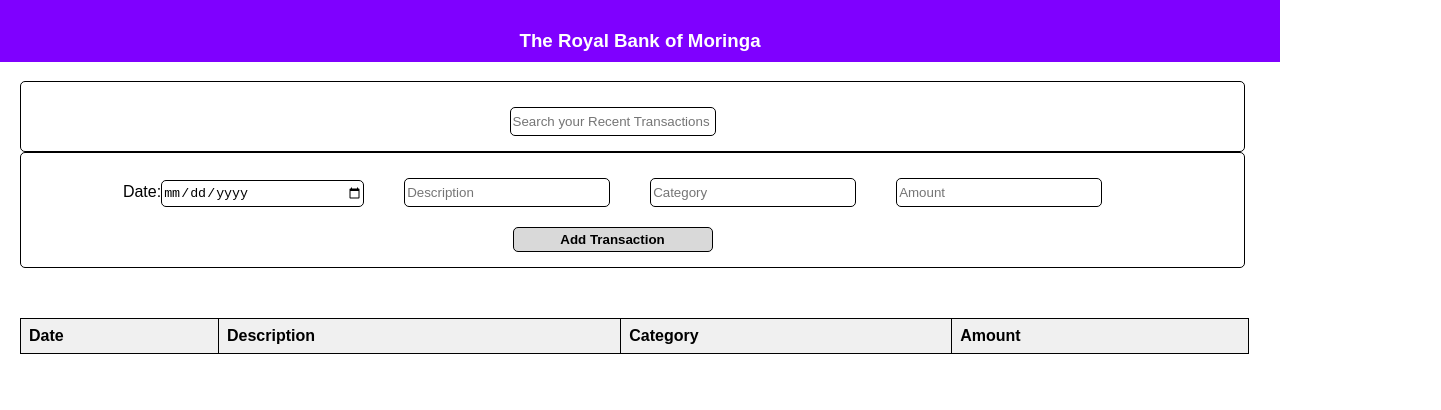
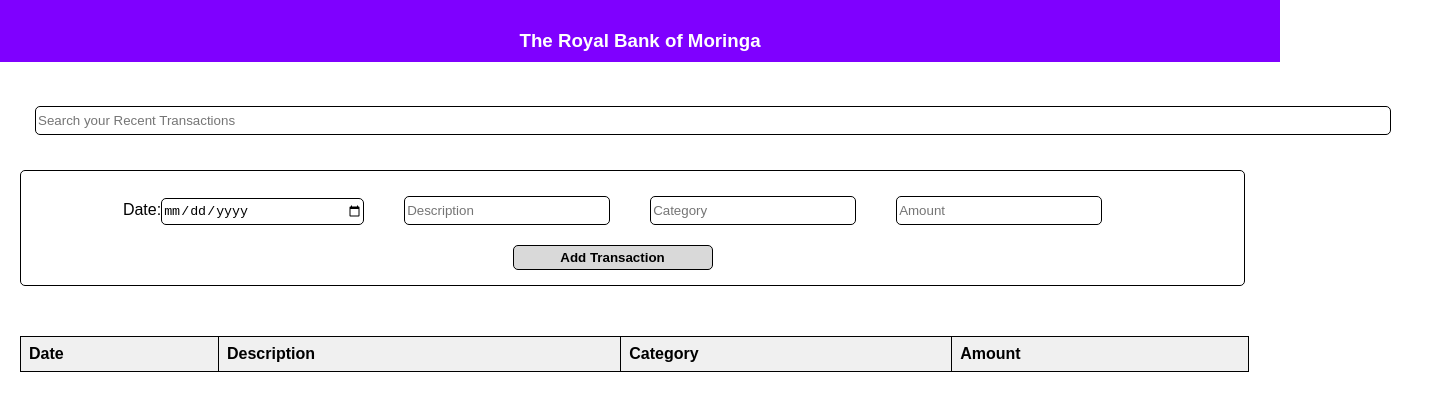
Before and after one commit to Neema-Charity/Neema-Phase-2-Week-1-Code-Challenge-Bank-of-Flatiron, a React (Create React App) app: page / in a window 1280 px wide. Shown: the top 410 px of the page, 1441 px wide, since content can reach past the window. Built offline with nearby package versions, Linux system fonts and the light colour scheme.

Commit message:
style page

```diff
--- a/src/components/Form.css
+++ b/src/components/Form.css
@@ -46,3 +46,17 @@ form {
     border-radius: 5px;
     text-align: unset;
 }
+
+.search-box {
+    margin-bottom: 20px;
+    border: none;
+}
+
+.search-input {
+    width: 1350px;
+    margin-right: 50px;
+}
+
+form#form {
+    border: 1px solid;
+}
--- a/src/components/Form.js
+++ b/src/components/Form.js
@@ -61,7 +61,7 @@ function Form() {
           </div>
         </form>
       </div>
-      <form onSubmit={handleSubmit}>
+      <form onSubmit={handleSubmit} id="form">
         <div id="form">
           <label>Date:</label>
           <input
```
